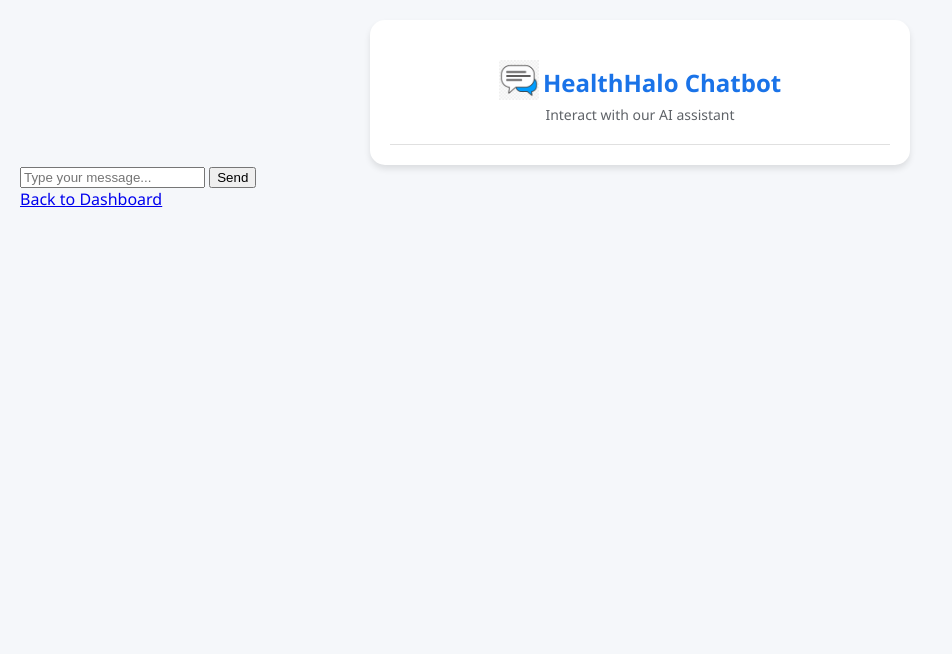
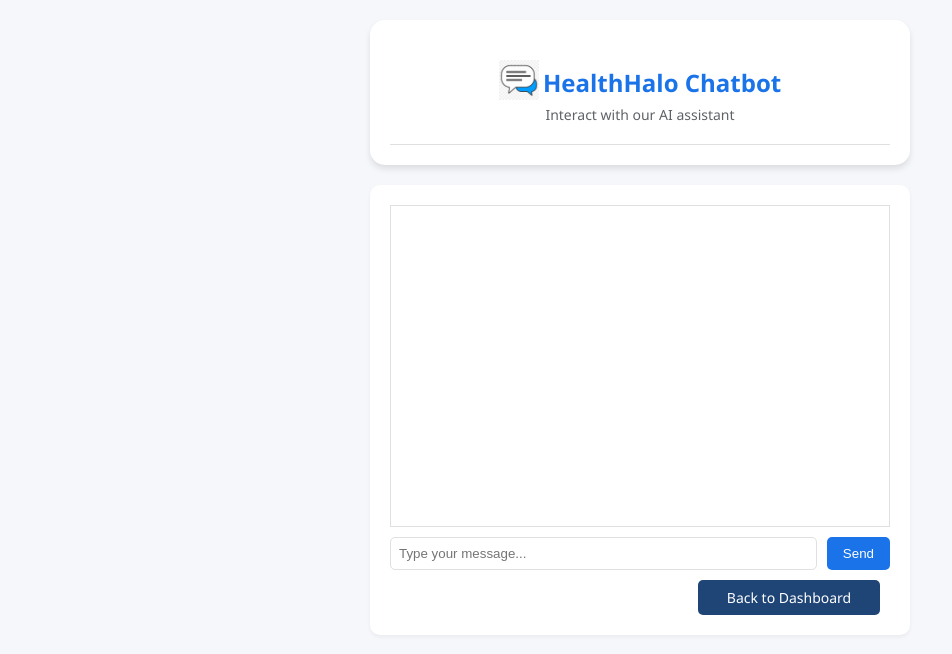
Before and after one commit to GomaG444/HealthHalo-project, a Flask app: page /chatbot in a window 1280 px wide. Shown: the top 654 px of the page, without its empty margins (0-952 px from the left). Run offline with Flask 3, Linux system fonts and the light colour scheme.

Commit message:
updated with chatbot CSS

```diff
--- a/static/css/style.css
+++ b/static/css/style.css
@@ -77,3 +77,155 @@ body {
     color: #5f6368;
     font-size: 14px;
 }
+
+
+/* Chatbot CSS */
+/* static/css/style.css */
+body {
+    font-family: 'Segoe UI', Tahoma, Geneva, Verdana, sans-serif;
+    background-color: #f5f7fa;
+    margin: 0;
+    padding: 20px;
+    color: #202124;
+}
+.container {
+    max-width: 500px;
+    margin: 0 auto;
+    background: #fff;
+    border-radius: 15px;
+    box-shadow: 0 4px 6px rgba(0, 0, 0, 0.1);
+    padding: 20px;
+}
+.header {
+    text-align: center;
+    padding: 20px;
+    border-bottom: 1px solid #e0e0e0;
+    position: relative; /* Allow positioning of the back button */
+}
+.header img {
+    width: 40px;
+    vertical-align: middle;
+}
+.header h1 {
+    color: #1a73e8;
+    margin: 5px 0 0;
+    display: inline-block;
+    vertical-align: middle;
+    font-size: 24px;
+}
+.header p {
+    color: #5f6368;
+    margin: 5px 0 0;
+    font-size: 14px;
+}
+.nav {
+    display: flex;
+    justify-content: space-around;
+    margin: 20px 0;
+}
+.nav button {
+    background: #1a73e8;
+    color: white;
+    border: none;
+    padding: 8px 16px;
+    border-radius: 5px;
+    cursor: pointer;
+    font-size: 14px;
+}
+.nav button:hover {
+    background: #1557b0;
+}
+.nav a {
+    background: #1a73e8;
+    color: white;
+    text-decoration: none;
+    padding: 8px 16px;
+    border-radius: 5px;
+    font-size: 14px;
+    cursor: pointer;
+    display: inline-block;
+}
+.nav a:hover {
+    background: #1557b0;
+}
+.card {
+    background: #fff;
+    padding: 15px;
+    margin: 10px 0;
+    border-radius: 10px;
+    box-shadow: 0 2px 4px rgba(0, 0, 0, 0.05);
+    display: flex;
+    align-items: center;
+}
+.card img {
+    width: 24px;
+    margin-right: 10px;
+}
+.card h2 {
+    color: #1a73e8;
+    margin: 0;
+    font-size: 16px;
+    font-weight: 500;
+}
+.card p {
+    margin: 5px 0 0;
+    color: #5f6368;
+    font-size: 14px;
+}
+
+/* Chatbot-specific styles */
+.chat-container {
+    max-width: 500px;
+    margin: 20px auto;
+    padding: 20px;
+    background: #fff;
+    border-radius: 10px;
+    box-shadow: 0 2px 4px rgba(0, 0, 0, 0.05);
+}
+.chat-messages {
+    height: 300px;
+    overflow-y: auto;
+    border: 1px solid #e0e0e0;
+    padding: 10px;
+    margin-bottom: 10px;
+}
+.chat-input {
+    display: flex;
+    gap: 10px;
+}
+.chat-input input {
+    flex: 1;
+    padding: 8px;
+    border: 1px solid #e0e0e0;
+    border-radius: 5px;
+}
+.chat-input button {
+    padding: 8px 16px;
+    background: #1a73e8;
+    color: white;
+    border: none;
+    border-radius: 5px;
+    cursor: pointer;
+}
+.chat-input button:hover {
+    background: #1557b0;
+}
+
+.back-button {
+    display: block;
+    margin-top: 10px;
+    margin-left: auto;
+    margin-right: 10px;
+    background: #1f4577;
+    color: white;
+    text-decoration: none;
+    padding: 8px 16px;
+    border-radius: 5px;
+    font-size: 14px;
+    cursor: pointer;
+    text-align: center;
+    width: 150px;
+}
+.back-button:hover {
+    background: #3f78c2;
+}
```
